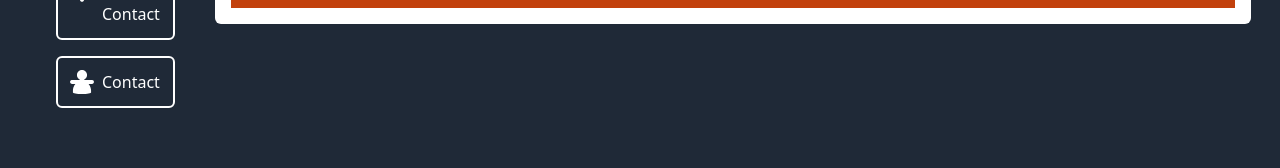
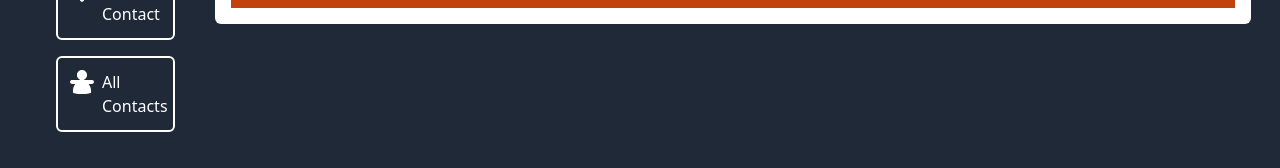
Before and after one commit to mdickynovaldi/Address-Book, a plain HTML site: page contact/index.html in a window 1280 px wide. Shown: the part 204-372 px from the top of the page. Drawn offline with nearby package versions, Linux system fonts and the light colour scheme.

Commit message:
fix: all contacts text

```diff
--- a/contact/index.html
+++ b/contact/index.html
@@ -36,7 +36,7 @@
               alt="Person Icon"
               class="w-4 h-4 md:w-6 md:h-6"
             />
-            <span class="hidden md:inline">Contact</span>
+            <span class="hidden md:inline">All Contacts</span>
           </a>
         </div>
       </div>
```
Also changed, not shown: index.html (+1 -1 lines), new/index.html (+1 -1 lines).
